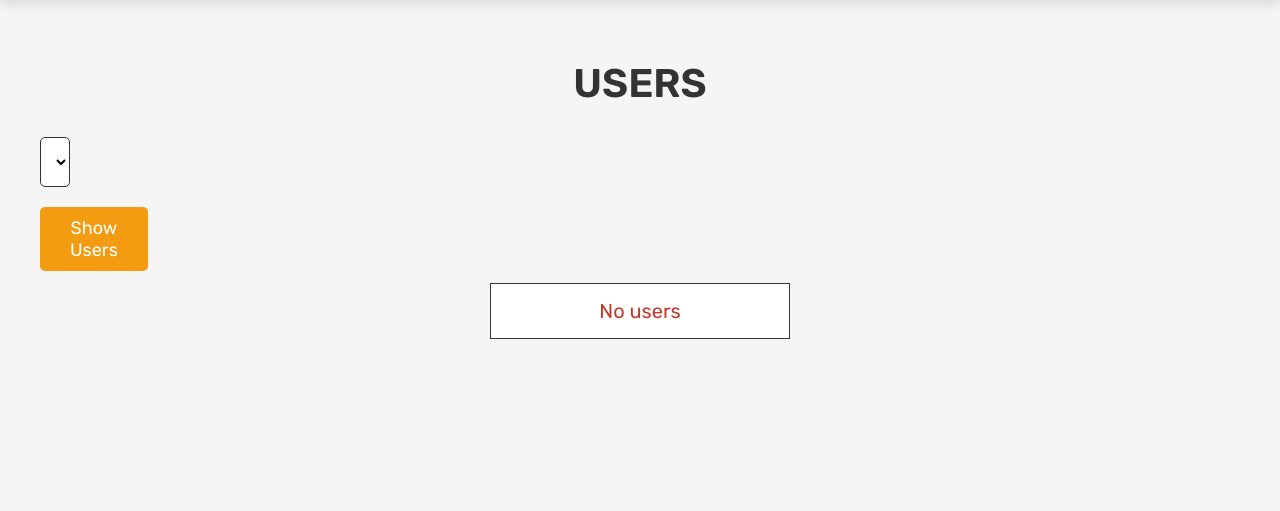
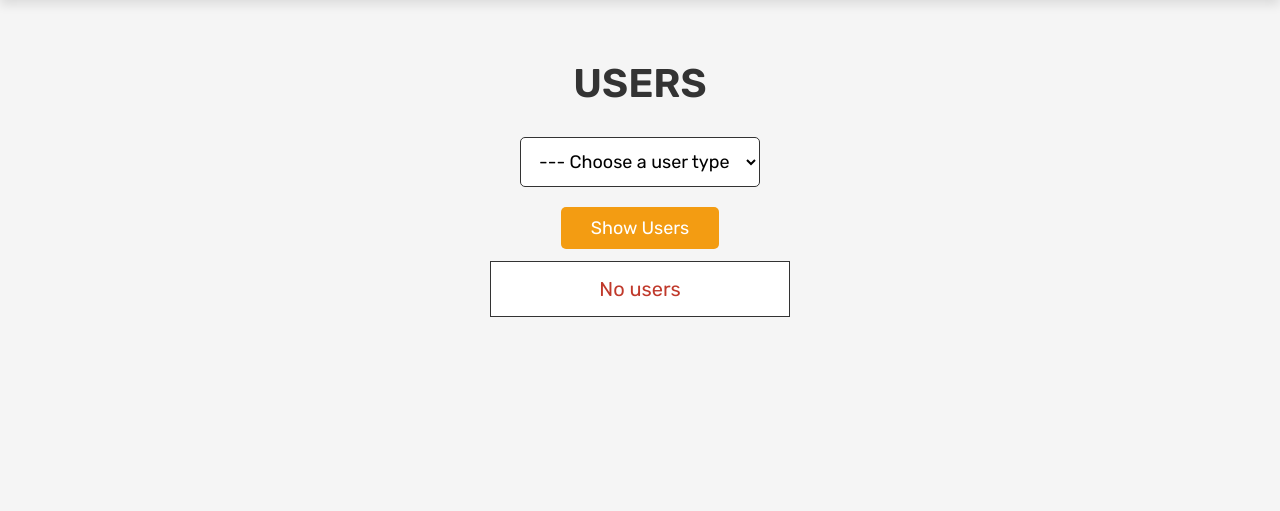
Before and after one commit to yenda420/helpdesk, a PHP site: page /users.php in a window 1280 px wide. Shown: the part 128-639 px from the top of the page. Run offline with PHP 8.4, Linux system fonts and the light colour scheme; the visitor is signed in with stand-in values (Sample User, id 1); data that the repository does not hold is empty.

Commit message:
fixed some weird css regarding forms

```diff
--- a/helpdesk/prevence/css/admin_style.css
+++ b/helpdesk/prevence/css/admin_style.css
@@ -192,7 +192,6 @@ section {
   position: relative;
   left: 250px;
   bottom: 51px;
-  width:150px;
 }
 
 .header .flex .navbar a {
@@ -597,7 +596,6 @@ form .flex .select {
 
 form .flex .inputBox {
   flex: 1 1 40rem;
-  inline-size: min-content;
 }
 
 form .flex input[type="submit"] {
```
